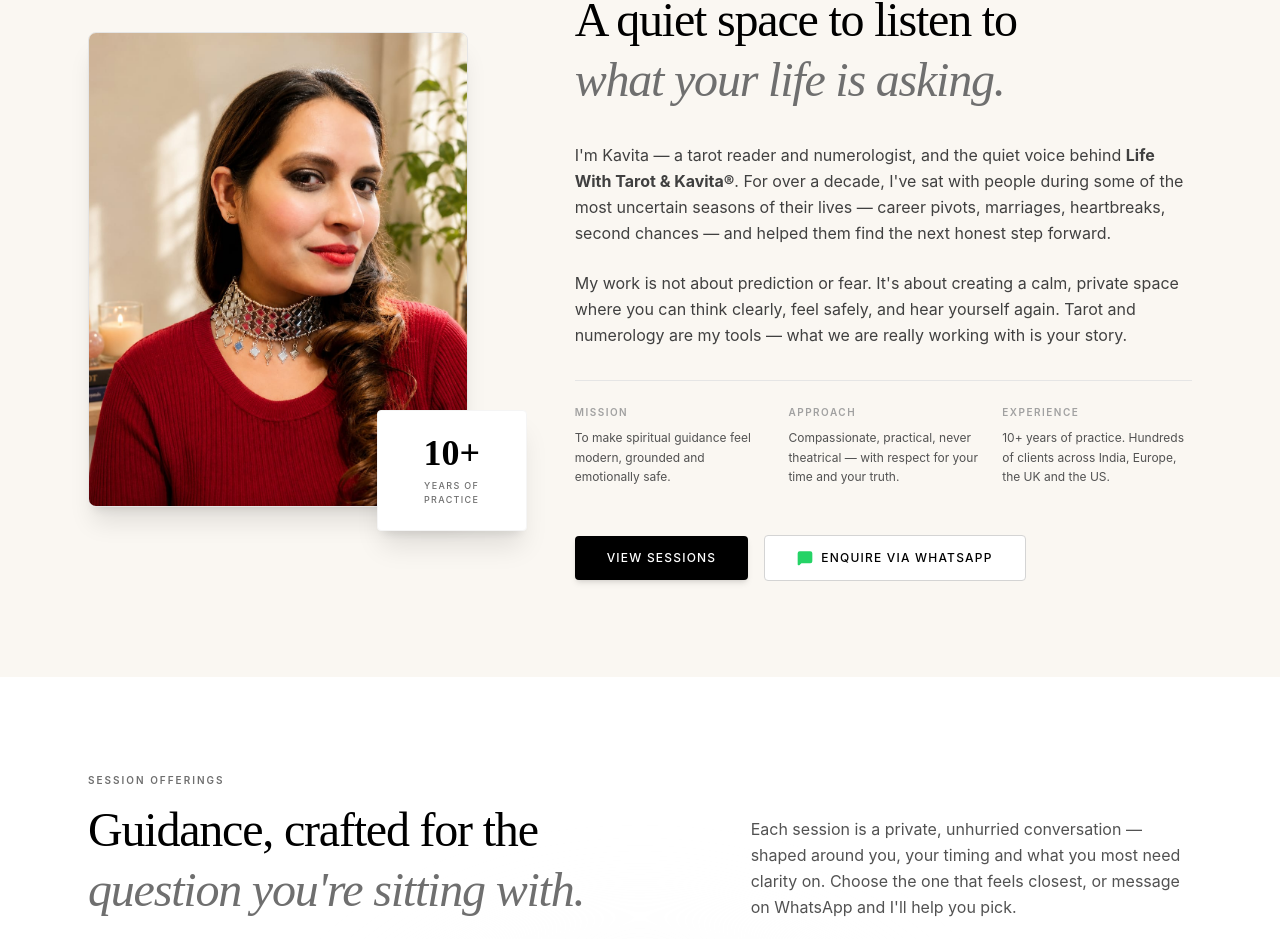
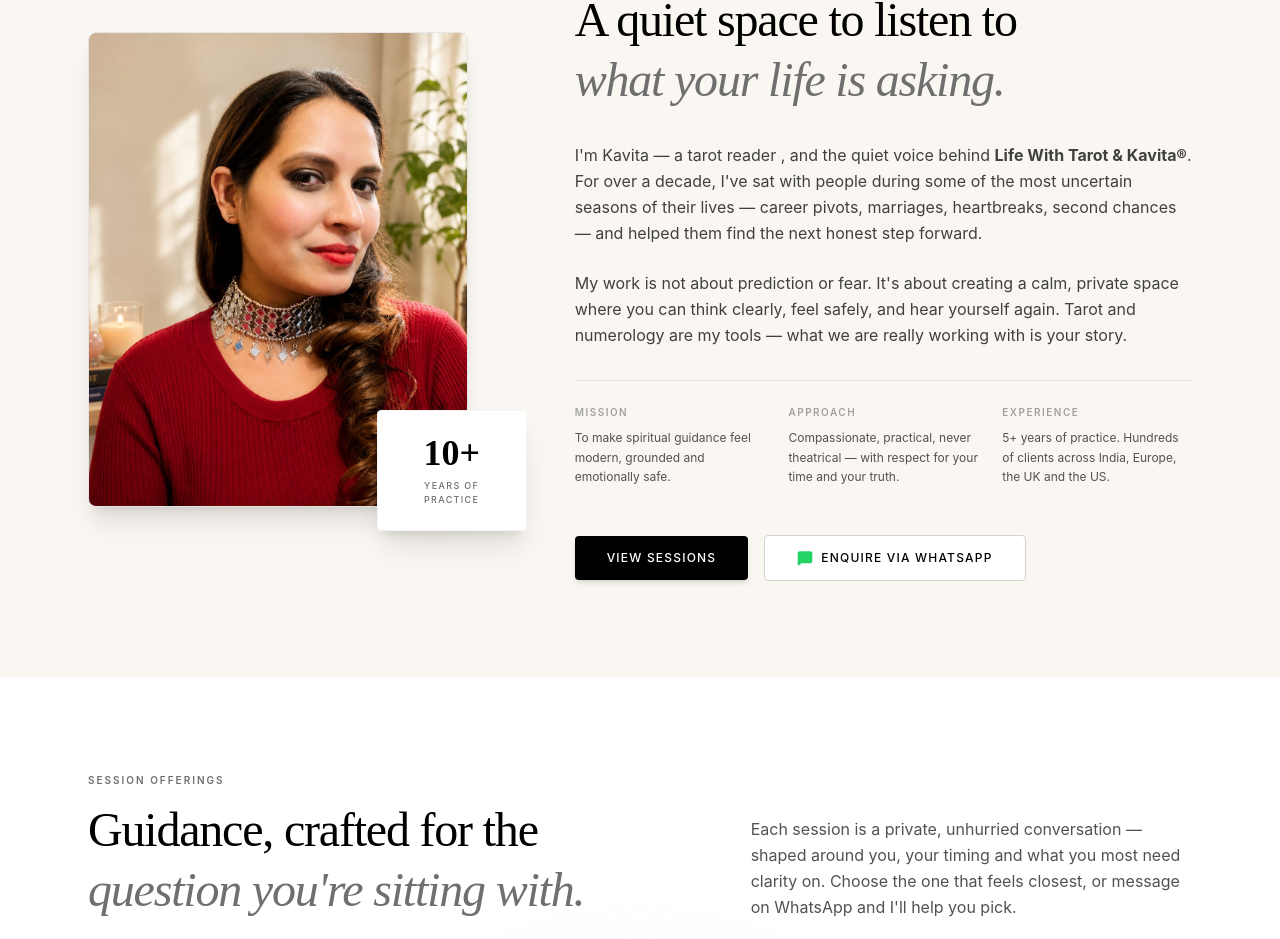
Before and after one commit to lifewithtarotandkavi/lifewithtarotandkavita, a React (Vite) app: page / in a window 1280 px wide. Shown: the part 1931-2870 px from the top of the page. Built offline with nearby package versions, Linux system fonts and the light colour scheme.

Commit message:
Initial commit

```diff
--- a/src/components/AboutKavita.tsx
+++ b/src/components/AboutKavita.tsx
@@ -51,7 +51,7 @@ export default function AboutKavita() {
 
             <div className="space-y-6 text-sm sm:text-base text-neutral-700 font-sans leading-relaxed">
               <p>
-                I'm Kavita — a tarot reader and numerologist, and the quiet voice behind <strong>Life With Tarot & Kavita®</strong>. For over a decade, I've sat with people during some of the most uncertain seasons of their lives — career pivots, marriages, heartbreaks, second chances — and helped them find the next honest step forward.
+                I'm Kavita — a tarot reader , and the quiet voice behind <strong>Life With Tarot & Kavita®</strong>. For over a decade, I've sat with people during some of the most uncertain seasons of their lives — career pivots, marriages, heartbreaks, second chances — and helped them find the next honest step forward.
               </p>
               <p>
                 My work is not about prediction or fear. It's about creating a calm, private space where you can think clearly, feel safely, and hear yourself again. Tarot and numerology are my tools — what we are really working with is your story.
@@ -84,7 +84,7 @@ export default function AboutKavita() {
                   EXPERIENCE
                 </span>
                 <p className="text-xs text-neutral-600 font-sans leading-relaxed">
-                  10+ years of practice. Hundreds of clients across India, Europe, the UK and the US.
+                  5+ years of practice. Hundreds of clients across India, Europe, the UK and the US.
                 </p>
               </div>
 
```
